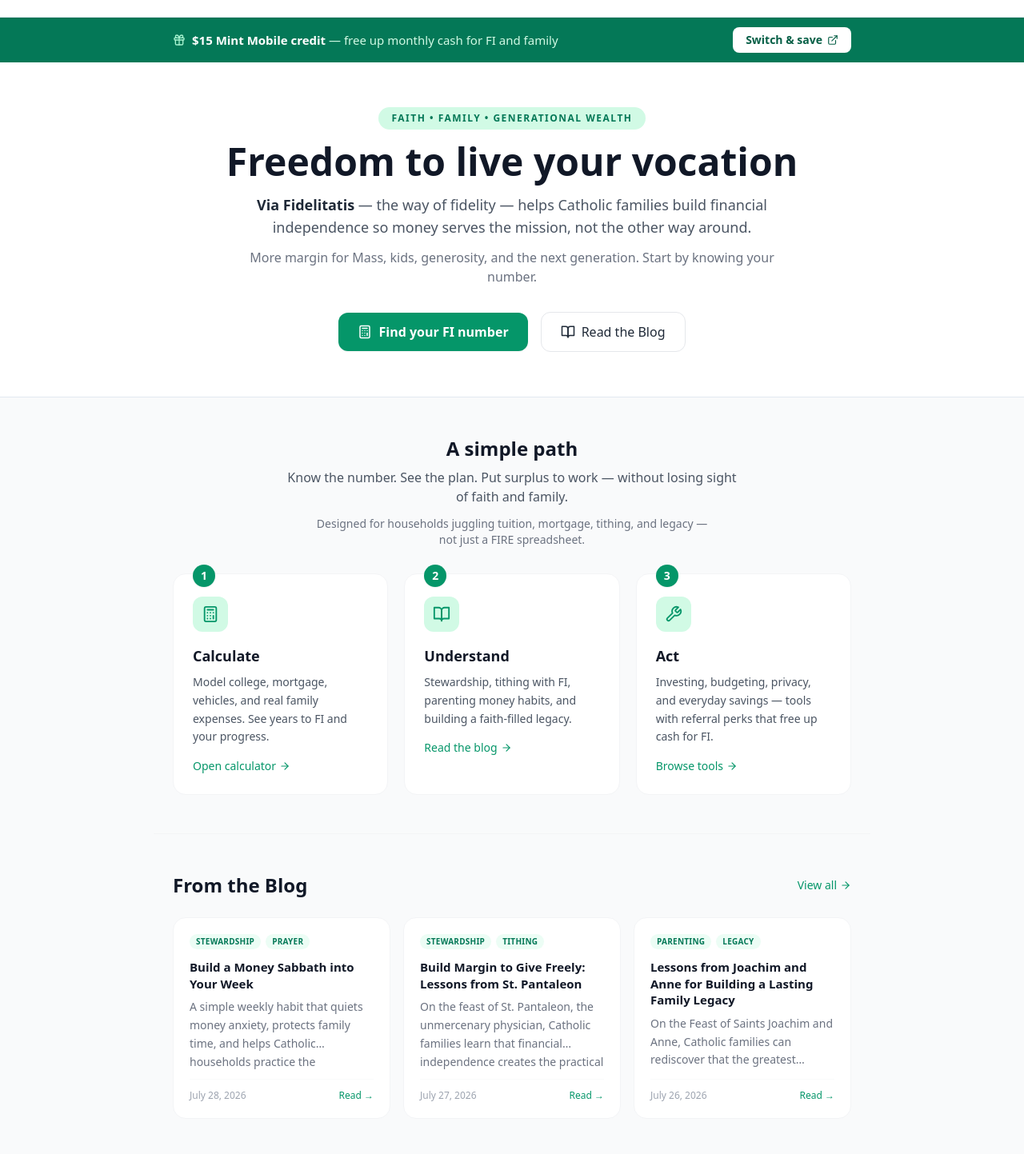
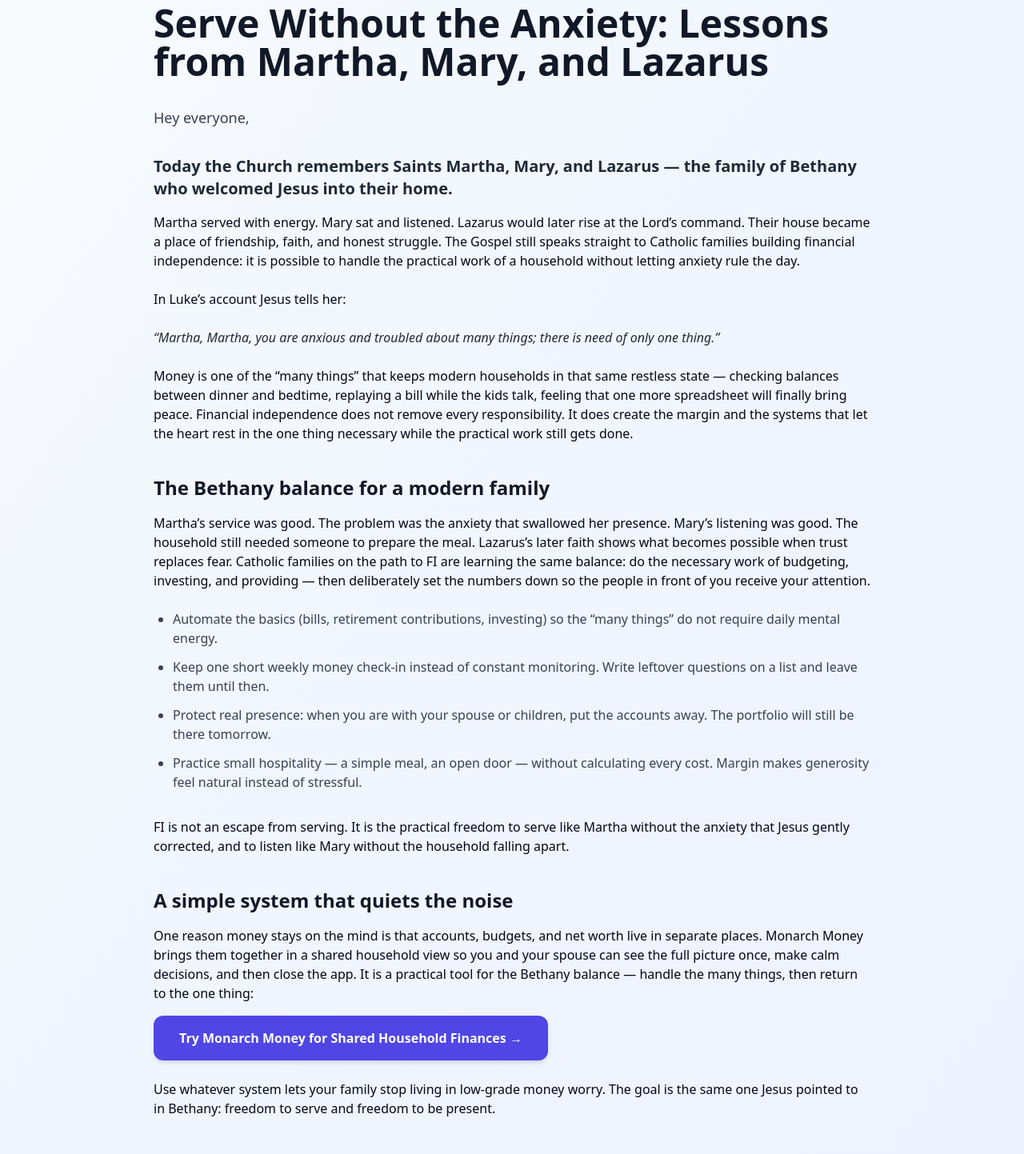
Before and after one commit to daughterpop/super-fi-calc, a React (Vite) app: page /blog/serve-without-the-anxiety-lessons-from-martha-mary-and-lazarus in a window 1280 px wide. Shown: the part 43-1486 px from the top of the page at 80% size. Built offline with nearby package versions, Linux system fonts and the light colour scheme.

Commit message:
Add daily blog post: Serve Without the Anxiety: Lessons from Martha, Mary, and Lazarus – July 29, 2026

```diff
--- a/src/data/posts.js
+++ b/src/data/posts.js
@@ -1,4 +1,14 @@
 const rawPosts = [
+  {
+    title: 'Serve Without the Anxiety: Lessons from Martha, Mary, and Lazarus',
+    date: 'July 29, 2026',
+    dateSort: '2026-07-29',
+    excerpt: 'On the Memorial of Saints Martha, Mary, and Lazarus, Catholic families learn how financial independence creates the margin to serve like Martha without the anxiety Jesus corrected — and to be present like Mary.',
+    readTime: '4 min read',
+    link: '/blog/serve-without-the-anxiety-lessons-from-martha-mary-and-lazarus',
+    tags: ['Stewardship', 'Parenting', 'Seasonal', 'Couples'],
+    featured: false
+  },
   {
     title: 'Build a Money Sabbath into Your Week',
     date: 'July 28, 2026',
--- a/src/main.jsx
+++ b/src/main.jsx
@@ -33,6 +33,7 @@ import TreatYourFiJourneyLikeAPilgrimageLessonsFromStJamesForCatholicFamilies fr
 import LessonsFromJoachimAndAnneForBuildingALastingFamilyLegacy from './pages/lessons-from-joachim-and-anne-for-building-a-lasting-family-legacy.jsx';
 import BuildMarginToGiveFreelyLessonsFromStPantaleon from './pages/build-margin-to-give-freely-lessons-from-st-pantaleon.jsx';
 import BuildAMoneySabbathIntoYourWeek from './pages/build-a-money-sabbath-into-your-week.jsx';
+import ServeWithoutTheAnxietyLessonsFromMarthaMaryAndLazarus from './pages/serve-without-the-anxiety-lessons-from-martha-mary-and-lazarus.jsx';
 
 ReactDOM.createRoot(document.getElementById('root')).render(
   <React.StrictMode>
@@ -70,6 +71,7 @@ ReactDOM.createRoot(document.getElementById('root')).render(
           <Route path="/blog/lessons-from-joachim-and-anne-for-building-a-lasting-family-legacy" element={<LessonsFromJoachimAndAnneForBuildingALastingFamilyLegacy />} />
           <Route path="/blog/build-margin-to-give-freely-lessons-from-st-pantaleon" element={<BuildMarginToGiveFreelyLessonsFromStPantaleon />} />
           <Route path="/blog/build-a-money-sabbath-into-your-week" element={<BuildAMoneySabbathIntoYourWeek />} />
+          <Route path="/blog/serve-without-the-anxiety-lessons-from-martha-mary-and-lazarus" element={<ServeWithoutTheAnxietyLessonsFromMarthaMaryAndLazarus />} />
 
           <Route path="*" element={<App />} />
         </Routes>
--- /dev/null
+++ b/src/pages/serve-without-the-anxiety-lessons-from-martha-mary-and-lazarus.jsx
@@ -0,0 +1,87 @@
+import React from 'react';
+
+export default function ServeWithoutTheAnxietyLessonsFromMarthaMaryAndLazarus() {
+  return (
+    <div className="min-h-screen bg-gradient-to-br from-slate-50 via-blue-50 to-indigo-50 py-12 px-4">
+      <div className="max-w-4xl mx-auto prose prose-slate">
+        <h1 className="text-4xl md:text-5xl font-bold text-gray-900 mb-8">
+          Serve Without the Anxiety: Lessons from Martha, Mary, and Lazarus
+        </h1>
+
+        <p className="text-lg text-gray-700 mb-8 leading-relaxed">
+          Hey everyone,
+        </p>
+
+        <p className="text-xl font-semibold text-gray-800 mb-4">
+          Today the Church remembers Saints Martha, Mary, and Lazarus — the family of Bethany who welcomed Jesus into their home.
+        </p>
+
+        <p className="mb-6">
+          Martha served with energy. Mary sat and listened. Lazarus would later rise at the Lord’s command. Their house became a place of friendship, faith, and honest struggle. The Gospel still speaks straight to Catholic families building financial independence: it is possible to handle the practical work of a household without letting anxiety rule the day.
+        </p>
+
+        <p className="mb-6">
+          In Luke’s account Jesus tells her:
+        </p>
+        <p className="mb-6 italic text-gray-800">
+          “Martha, Martha, you are anxious and troubled about many things; there is need of only one thing.”
+        </p>
+        <p className="mb-6">
+          Money is one of the “many things” that keeps modern households in that same restless state — checking balances between dinner and bedtime, replaying a bill while the kids talk, feeling that one more spreadsheet will finally bring peace. Financial independence does not remove every responsibility. It does create the margin and the systems that let the heart rest in the one thing necessary while the practical work still gets done.
+        </p>
+
+        <h2 className="text-2xl font-bold text-gray-900 mt-10 mb-4">
+          The Bethany balance for a modern family
+        </h2>
+        <p className="mb-6">
+          Martha’s service was good. The problem was the anxiety that swallowed her presence. Mary’s listening was good. The household still needed someone to prepare the meal. Lazarus’s later faith shows what becomes possible when trust replaces fear. Catholic families on the path to FI are learning the same balance: do the necessary work of budgeting, investing, and providing — then deliberately set the numbers down so the people in front of you receive your attention.
+        </p>
+
+        <ul className="list-disc pl-6 space-y-3 mb-8 text-gray-700">
+          <li>Automate the basics (bills, retirement contributions, investing) so the “many things” do not require daily mental energy.</li>
+          <li>Keep one short weekly money check-in instead of constant monitoring. Write leftover questions on a list and leave them until then.</li>
+          <li>Protect real presence: when you are with your spouse or children, put the accounts away. The portfolio will still be there tomorrow.</li>
+          <li>Practice small hospitality — a simple meal, an open door — without calculating every cost. Margin makes generosity feel natural instead of stressful.</li>
+        </ul>
+
+        <p className="mb-6">
+          FI is not an escape from serving. It is the practical freedom to serve like Martha without the anxiety that Jesus gently corrected, and to listen like Mary without the household falling apart.
+        </p>
+
+        <h2 className="text-2xl font-bold text-gray-900 mt-10 mb-4">
+          A simple system that quiets the noise
+        </h2>
+        <p className="mb-4">
+          One reason money stays on the mind is that accounts, budgets, and net worth live in separate places. Monarch Money brings them together in a shared household view so you and your spouse can see the full picture once, make calm decisions, and then close the app. It is a practical tool for the Bethany balance — handle the many things, then return to the one thing:
+        </p>
+
+        <a
+          href="https://monarch.com/referral/hvup58srp1?r_source=share"
+          target="_blank"
+          rel="noopener noreferrer"
+          className="inline-flex items-center gap-2 px-8 py-4 bg-indigo-600 text-white font-semibold rounded-xl hover:bg-indigo-700 transition-all shadow-md hover:shadow-lg mb-6"
+        >
+          Try Monarch Money for Shared Household Finances →
+        </a>
+
+        <p className="mb-6">
+          Use whatever system lets your family stop living in low-grade money worry. The goal is the same one Jesus pointed to in Bethany: freedom to serve and freedom to be present.
+        </p>
+
+        <p className="text-lg font-medium text-gray-800 mt-10">
+          Financial freedom really is for everyone — including your family.
+        </p>
+
+        <p className="text-gray-700 font-medium mt-6">
+          – Dustin
+        </p>
+
+        <div className="mt-12 pt-8 border-t border-gray-200">
+          <a href="/blog" className="text-indigo-600 hover:text-indigo-800 font-medium">
+            ← Back to Blog
+          </a>
+        </div>
+      </div>
+    </div>
+  );
+}
```
Also changed, not shown: 1 other file (tests, documents, lock files or other folders).
